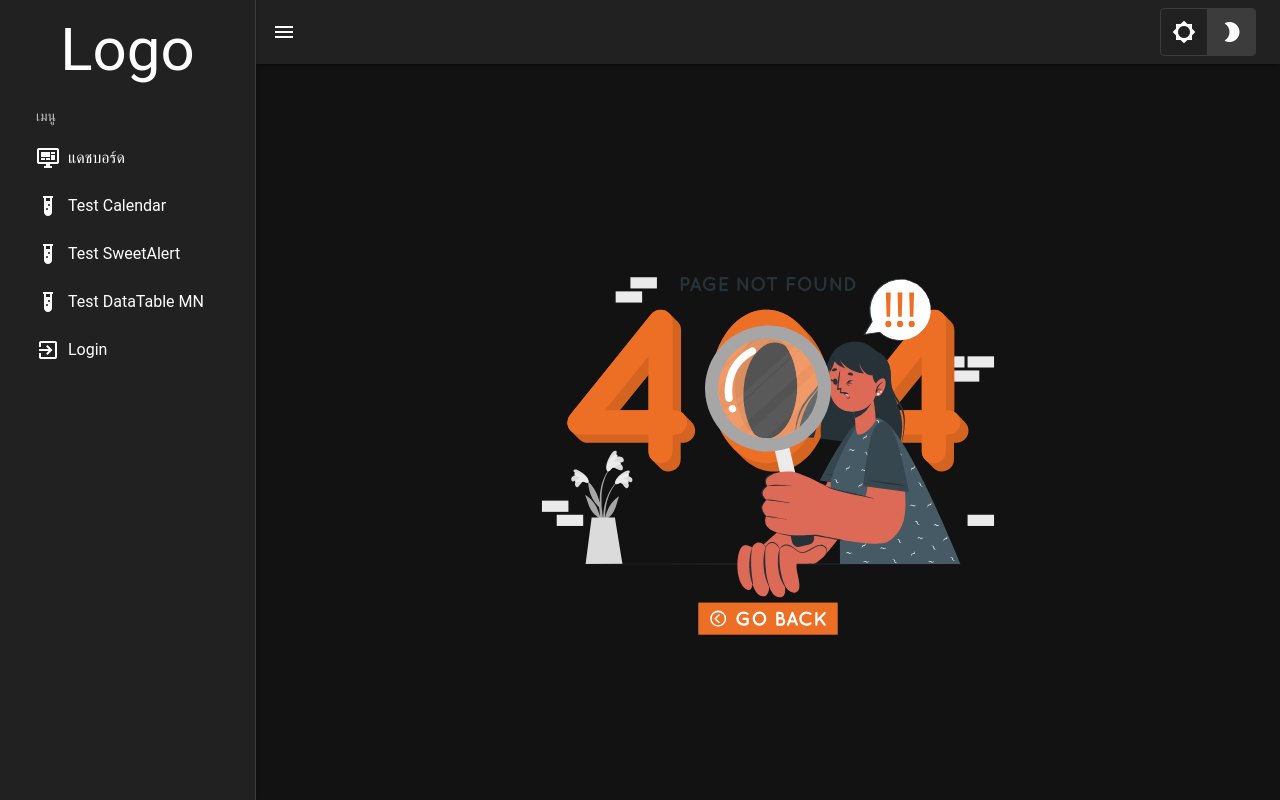
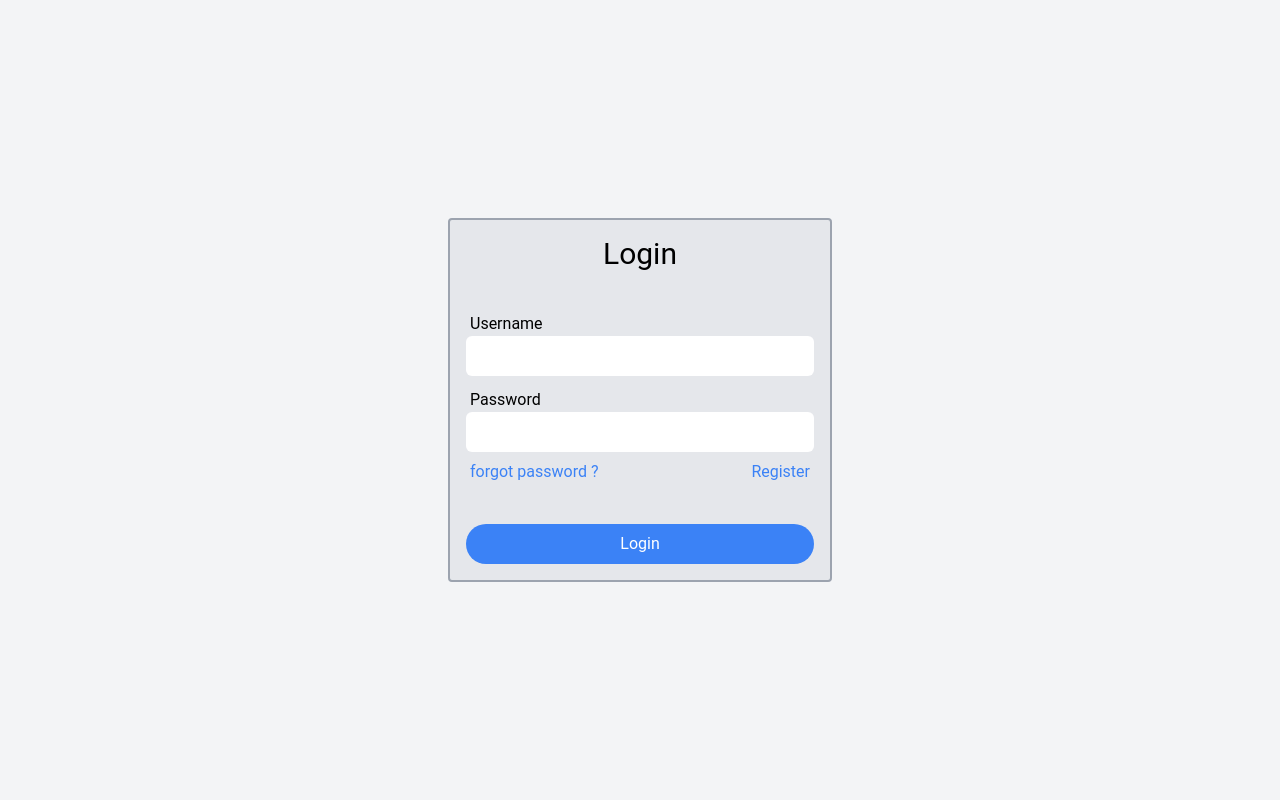
Before and after one commit to parnuphun/My-admin-template, a Vue app: page /testBackend/login in a window 1280 px wide. Built offline with nearby package versions, Linux system fonts and the light colour scheme; what v-calendar, vue-sweetalert2 would draw is missing.

Commit message:
Update Route Guard And Test Login

```diff
--- a/src/plugin/navigationData.ts
+++ b/src/plugin/navigationData.ts
@@ -61,7 +61,21 @@ export const navigationMenu:NavigationItem[] = [
         id: 'admin_login' ,
         title : 'Login' ,
         icon : 'login-variant' ,
-        link : '/checkBackend/login' ,
+        link : '/testBackend/login' ,
+        group : false
+    },
+    {
+        id: 'admin_login' ,
+        title : 'Register' ,
+        icon : 'account-plus' ,
+        link : '/testBackend/register' ,
+        group : false
+    },
+    {
+        id: 'admin_login' ,
+        title : 'Logout' ,
+        icon : 'power' ,
+        link : '/testBackend/register' ,
         group : false
     },
     // {
--- a/src/plugin/routes.ts
+++ b/src/plugin/routes.ts
@@ -15,7 +15,8 @@ const router = createRouter({
 
 
         // check system
-        { path: '/checkBackend/login' , component:() => import('../views/RPTS_Check_Backend/LoginPage.vue')},
+        { path: '/testBackend/login' , component:() => import('../views/RPTS_Check_Backend/LoginPage.vue')},
+        { path: '/testBackend/register' , component:() => import('../views/RPTS_Check_Backend/Register.vue')},
 
         // test component
         { path: '/test/test_calendar' , component: () => import('../views/test/Test_Calendar.vue')} ,
@@ -36,11 +37,16 @@ router.beforeEach((to,from)=>{
     if(to.path.startsWith('/test/') && !isLoggedIn.value) {
         _msgAlert.confirm('กรุณาเข้าสู่ระบบก่อน','error').then((isConfirmed)=>{
             if(isConfirmed){
-                router.push('/checkBackend/login')
+                router.push('/testBackend/login')
             }
         })
         return false
     }
+    if(to.path.startsWith('/testBackend/login') && isLoggedIn.value === true){
+        router.push('/')
+        return false
+    }
+
 })
 
 export default router
--- a/src/services/apiRPTS.ts
+++ b/src/services/api/apiRPTS.ts
@@ -11,10 +11,6 @@ export default class apiRPTS {
         })
     }
 
-    testPrismaData(){
-        return axios.get('/api/prisma_user')
-    }
-
     delete(){
         return axios.get('https://catfact.ninja/fact')
     }
--- /dev/null
+++ b/src/services/api/apiRPTS_check.ts
@@ -0,0 +1,17 @@
+import axios from 'axios'
+
+const url = 'http://loclhost:4000'
+export default class apiRPTS {
+
+    register(){
+        return axios.get('/register')
+    }
+
+    login(username:string , password:string){
+        const data = {
+            username: username,
+            password: password
+        }
+        return axios.post('/api/login',data)
+    }
+}
--- /dev/null
+++ b/src/views/RPTS_Check_Backend/LoginPage.vue
@@ -0,0 +1,79 @@
+<script setup lang="ts">
+import { onMounted , ref} from 'vue';
+import { useRouter } from 'vue-router';
+import apiRPTS from '../../services/api/apiRPTS_check';
+import MsgAlert from '../../services/msgAlert';
+import { isLoggedIn } from '../../store/auth'
+
+const _api = new apiRPTS()
+const _msg = new MsgAlert()
+
+const router = useRouter()
+
+const username = ref<string>('')
+const password = ref<string>('')
+
+function login(){
+    _api.login(username.value,password.value).then((res)=>{
+        const data = res.data
+
+        if(data.status === true && data.isFirstTime === false){
+            isLoggedIn.value = true
+            _msg.succ(data.msg,2)
+            setTimeout(()=>{
+                router.push('/')
+            },2000)
+        }else if(data.status === true && data.isFirstTime === true){
+            _msg.confirm(data.msg,'warning',false,'ไปยังหน้าลงทะเบียน').then((isConfirmed)=>{
+                isLoggedIn.value = true
+                if(isConfirmed === true){
+                    _msg.succ('ลงทะเบียนสำเร็จ',2)
+                    setTimeout(()=>{
+                        router.push('/')
+                    },2000)
+                }
+            })
+        }else if(data.status === false && data.isFirstTime === false){
+            _msg.err(data.msg)
+        }
+
+
+    })
+}
+
+</script>
+<template>
+    <div class="w-full h-screen flex items-center justify-center bg-gray-100">
+        <div class="w-96 p-4 bg-gray-200 border-2 border-gray-400 border-solid rounded text-center">
+            <div class="h-full w-full">
+                <form @submit.prevent="login" class="h-full text-left">
+                    <div class="h-full">
+                        <div class="text-center mb-10">
+                            <span class="text-3xl text-center"> Login </span>
+                        </div>
+                        <div class="mb-3">
+                            <label class="ml-1"> Username </label>
+                            <input v-model="username" type="text" class="w-full p-2 text-md bg-white rounded-md focus:ring  ">
+                        </div>
+                        <div class="mb-10">
+                            <label class="ml-1"> Password </label>
+                            <input v-model="password" type="password" class="w-full mb-2 p-2 text-md bg-white rounded-md focus:ring ">
+                            <div class="flex justify-between items-center">
+                                <span class="ml-1 text-blue-500 hover:text-blue-600 cursor-pointer"> forgot password ? </span>
+                                <span class="mr-1 text-blue-500 hover:text-blue-600 cursor-pointer"> Register </span>
+                            </div>
+                        </div>
+                        <div class="flex justify-center items-end ">
+                            <button type="submit" class="py-2 px-3 text-center text-white w-full bg-blue-500 hover:bg-blue-700 rounded-full cursor-pointer">
+                                Login
+                            </button>
+                        </div>
+                    </div>
+
+                </form>
+            </div>
+
+        </div>
+
+    </div>
+</template>
```
